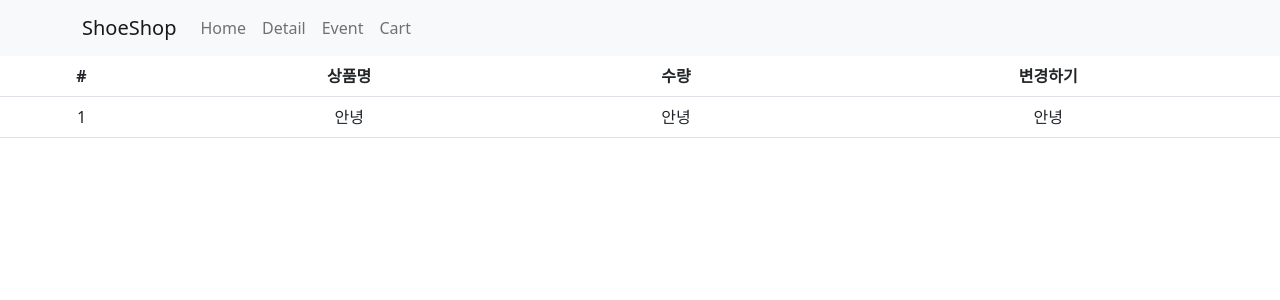
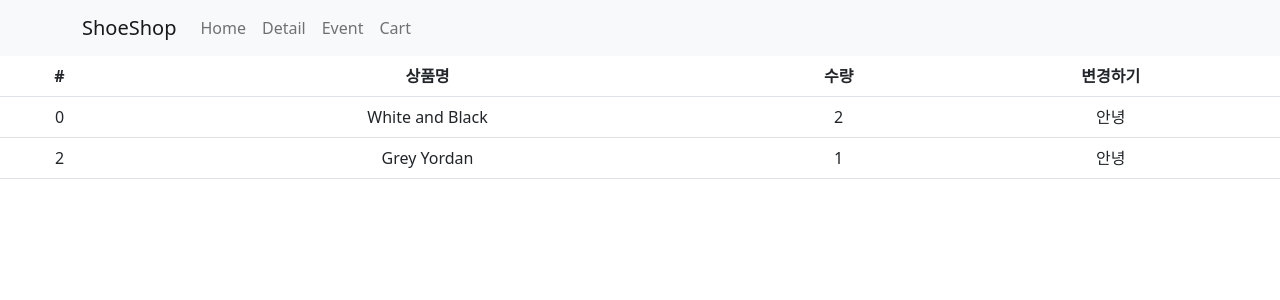
Before and after one commit to HyeonE0103/ShoppingMall, a React (Create React App) app: page /cart in a window 1280 px wide. Shown: the top 300 px of the page. Built offline with nearby package versions, Linux system fonts and the light colour scheme.

Commit message:
Redux store에 state 보관과 사용

```diff
--- a/src/routes/cart.js
+++ b/src/routes/cart.js
@@ -2,8 +2,7 @@ import { Table } from "react-bootstrap";
 import { useSelector } from "react-redux";
 
 function Cart() {
-  let a = useSelector((state) => state.user);
-  console.log(a);
+  let state = useSelector((state) => state);
   return (
     <Table>
       <thead>
@@ -15,12 +14,14 @@ function Cart() {
         </tr>
       </thead>
       <tbody>
-        <tr>
-          <td>1</td>
-          <td>안녕</td>
-          <td>안녕</td>
-          <td>안녕</td>
-        </tr>
+        {state.stock.map((a, i) => (
+          <tr key={i}>
+            <td>{state.stock[i].id}</td>
+            <td>{state.stock[i].name}</td>
+            <td>{state.stock[i].count}</td>
+            <td>안녕</td>
+          </tr>
+        ))}
       </tbody>
     </Table>
   );
--- a/src/store.js
+++ b/src/store.js
@@ -5,8 +5,17 @@ let user = createSlice({
   initialState: "kim",
 });
 
+let stock = createSlice({
+  name: "stock",
+  initialState: [
+    { id: 0, name: "White and Black", count: 2 },
+    { id: 2, name: "Grey Yordan", count: 1 },
+  ],
+});
+
 export default configureStore({
   reducer: {
     user: user.reducer,
+    stock: stock.reducer,
   },
 });
```
